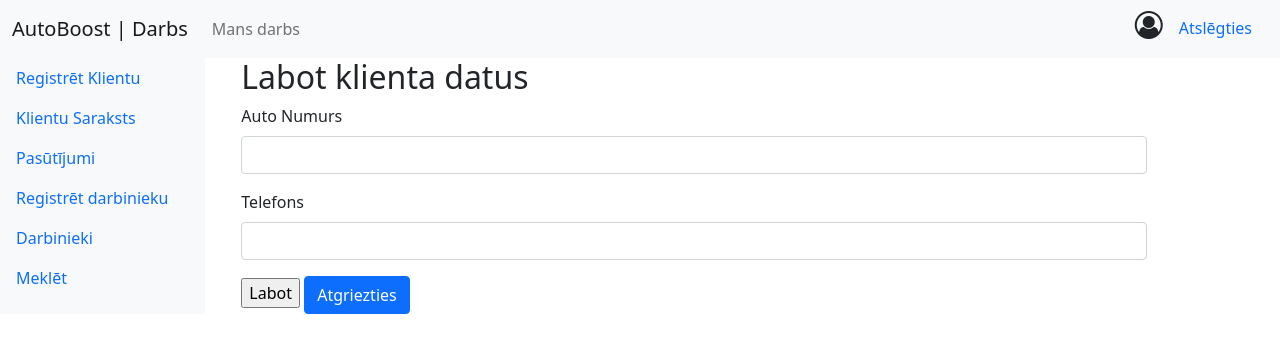
After one commit to iraimiks/autoboostflask, a Flask app: page /edit/customer/1 in a window 1280 px wide. The commit adds this page. Shown: the top 353 px of the page. Run offline with Flask 2, Linux system fonts and the light colour scheme; data that the repository does not hold is empty; some libraries are stand-ins or nearby versions.

Commit message:
add edit forms

```diff
--- a/rapackege/__init__.py
+++ b/rapackege/__init__.py
@@ -9,4 +9,6 @@ app.config['SQLALCHEMY_DATABASE_URI'] = config.sqlconn
 db = SQLAlchemy(app)
 from rapackege import routes
 from . import auth
+from . import dataedit
 app.register_blueprint(auth.bp)
+app.register_blueprint(dataedit.ed)
--- /dev/null
+++ b/rapackege/dataedit.py
@@ -0,0 +1,31 @@
+from rapackege import app,db
+import functools
+from flask import (
+    Blueprint, flash, g, redirect, render_template, request, session, url_for
+)
+from rapackege.models import Customer, CustomerCars
+
+ed = Blueprint('edit', __name__, url_prefix='/edit')
+
+@ed.route('/customer/<id>', methods=('GET', 'POST'))
+def edit_customers(id):
+    customer = Customer.query.get(id)
+    if request.method == 'POST':
+        phonenumber = request.form['phonenumber']
+        name = request.form['name']
+
+        customer.phone_number = phonenumber
+        customer.name = name
+        db.session.commit()
+    return render_template("edit_forms/edit_customer.html",customer=customer)
+
+
+@ed.route('customer_car/<id>', methods=('GET', 'POST'))
+def edit_customer_car(id):
+    customercar = CustomerCars.query.get(id)
+    if request.method == 'POST':
+        carname = request.form['carname']
+
+        customercar.car_name = carname
+        db.session.commit()
+    return render_template("edit_forms/edit_customer_car.html", customercar=customercar)
--- a/rapackege/routes.py
+++ b/rapackege/routes.py
@@ -1,6 +1,6 @@
 from rapackege import app, db
 from flask import (
-    Blueprint, flash, g, redirect, render_template, request, session, url_for
+    g, redirect, render_template, request, url_for
 )
 from rapackege.auth import login_required #, admin_required
 from rapackege.models import (
--- /dev/null
+++ b/rapackege/templates/edit_forms/edit_customer.html
@@ -0,0 +1,23 @@
+{% extends 'work/base_work.html' %}
+{% block title %}
+Labot klienta datus
+{% endblock %}
+{% block content %}
+<div class="container">
+  <form method="POST">
+    <h2>Labot klienta datus</h2>
+    <div class="mb-3">
+      <label for="name" class="form-label">Auto Numurs</label>
+      <input type="text" class="form-control" id="name" name="name" value="{{ customer['name'] }}">
+    </div>
+    <div class="mb-3">
+      <label for="phonenumber" class="form-label">Telefons</label>
+      <input type="text" class="form-control" id="phonenumber" name="phonenumber" value="{{ customer['phone_number'] }}">
+    </div>
+    <input type="submit" value="Labot">
+    <a class="btn btn-primary" href="/customers" role="button" >
+      Atgriezties
+    </a>
+  </form>
+</div>
+{% endblock %}
--- a/rapackege/templates/work/customer_cars.html
+++ b/rapackege/templates/work/customer_cars.html
@@ -62,7 +62,7 @@ Klients
               <a type="button" class="btn btn-secondary btn-lg" href="/car_orders/{{ customer_car['id'] }}">Auto pasūtījumi</a>
             </div>
             <div class="col">
-              <a type="button" class="btn btn-secondary btn-lg" href="/edit_car/{{ customer_car['id'] }}">Labot auto
+              <a type="button" class="btn btn-secondary btn-lg" href="/edit/customer_car/{{ customer_car['id'] }}">Labot auto
                 datus</a>
             </div>
           </div>
--- a/rapackege/templates/work/customers.html
+++ b/rapackege/templates/work/customers.html
@@ -46,7 +46,7 @@ Klientu saraksts
         </td>
         <td>
           <a type="button" class="btn btn-primary btn-lg" href="/customer/{{ customer['id'] }}">Klienta auto</a>
-          <a type="button" class="btn btn-secondary btn-lg" href="/edit_work/{{ customer['id'] }}">Labot datus</a>
+          <a type="button" class="btn btn-secondary btn-lg" href="/edit/customer/{{ customer['id'] }}">Labot datus</a>
         </td>
       </tr>
       {% endfor %}
```
Also changed, not shown: rapackege/templates/edit_forms/edit_customer_car.html (added, +19 -0 lines).
